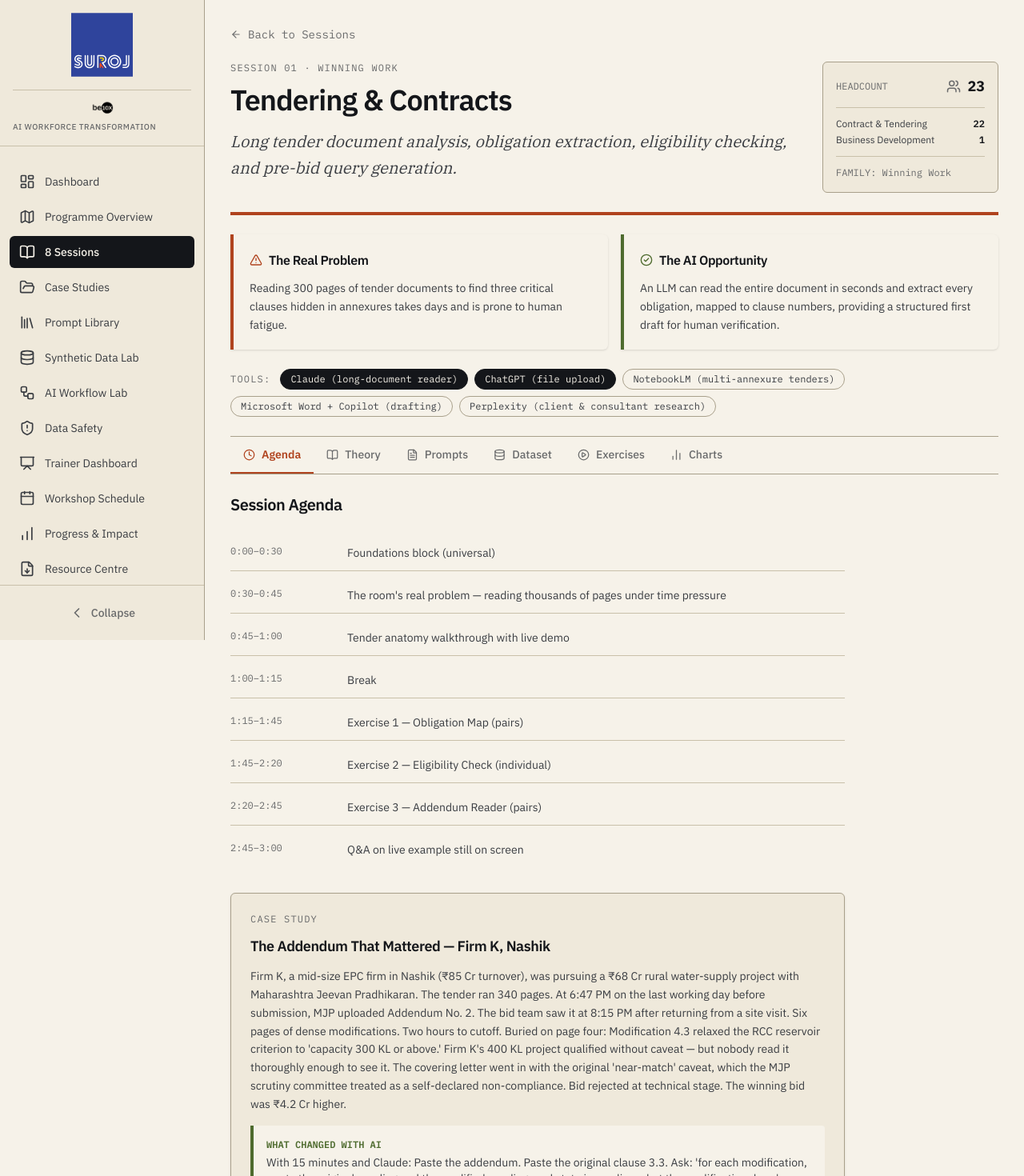
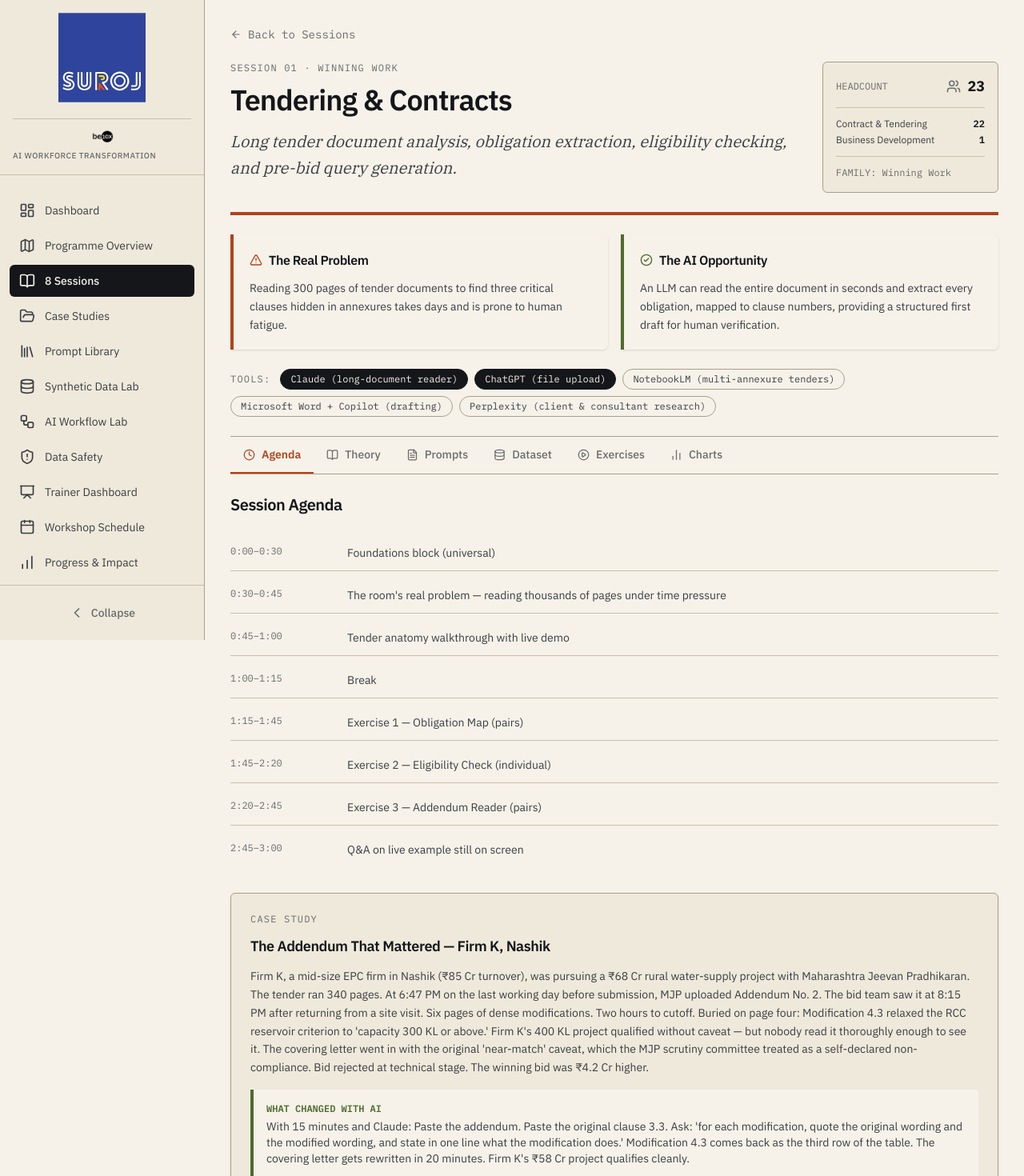
Before and after one commit to pruthvirajtarode/SUROJ-AI-WORKFORCE, a React (Vite) app: page /sessions/1 in a window 1280 px wide. Shown: the top 1470 px of the page at 80% size. Built offline with nearby package versions, Linux system fonts and the light colour scheme.

Commit message:
fix: enlarge sidebar logo and make session detail content full width

```diff
--- a/src/components/layout/AppLayout.tsx
+++ b/src/components/layout/AppLayout.tsx
@@ -68,7 +68,7 @@
             <img
               src="/suroj-logo.svg"
               alt="Suroj Buildcon"
-              className="h-20 w-auto rounded-lg object-contain mb-2"
+              className="h-28 w-auto rounded-lg object-contain mb-3"
             />
             {/* thin rule */}
             <div className="h-px bg-rule w-full my-2" />
--- a/src/pages/SessionDetail.tsx
+++ b/src/pages/SessionDetail.tsx
@@ -369,7 +369,7 @@
 
                 {/* ─── AGENDA ─── */}
                 {activeTab === 'agenda' && (
-                  <div className="space-y-6 max-w-3xl">
+                  <div className="space-y-6 w-full">
                     <h2 className="text-xl font-semibold">Session Agenda</h2>
                     <div className="space-y-2">
                       {detail.agenda.map((item, i) => {
@@ -419,7 +419,7 @@
 
                 {/* ─── THEORY ─── */}
                 {activeTab === 'theory' && (
-                  <div className="space-y-6 max-w-3xl">
+                  <div className="space-y-6 w-full">
                     <h2 className="text-xl font-semibold flex items-center gap-2">
                       <span style={{ color: accentColor }}>✦</span> Theoretical Foundation
                     </h2>
@@ -458,7 +458,7 @@
 
                 {/* ─── PROMPTS ─── */}
                 {activeTab === 'prompts' && (
-                  <div className="space-y-6 max-w-3xl">
+                  <div className="space-y-6 w-full">
                     <h2 className="text-xl font-semibold">Prompt Patterns for This Room</h2>
                     <p className="text-sm text-ink-2">
                       These prompts are designed for {session.title}. Each follows the five-part anatomy:
@@ -499,7 +499,7 @@
 
                 {/* ─── DATASET ─── */}
                 {activeTab === 'dataset' && (
-                  <div className="space-y-6 max-w-3xl">
+                  <div className="space-y-6 w-full">
                     <h2 className="text-xl font-semibold">Synthetic Datasets</h2>
                     <p className="text-sm text-ink-2 leading-relaxed">
                       Every company name, employee name, GSTIN, PAN, and financial figure below is synthetic.
@@ -536,7 +536,7 @@
 
                 {/* ─── EXERCISES ─── */}
                 {activeTab === 'exercise' && (
-                  <div className="space-y-6 max-w-4xl">
+                  <div className="space-y-6 w-full">
                     <h2 className="text-xl font-semibold">Hands-On Exercises</h2>
 
                     {detail.exercises.map((ex, i) => (
@@ -586,7 +586,7 @@
 
                 {/* ─── CHARTS ─── */}
                 {activeTab === 'charts' && (
-                  <div className="space-y-8 max-w-4xl">
+                  <div className="space-y-8 w-full">
                     <h2 className="text-xl font-semibold">Data & Impact Visualisations</h2>
 
                     <div className="grid md:grid-cols-2 gap-8">
```
